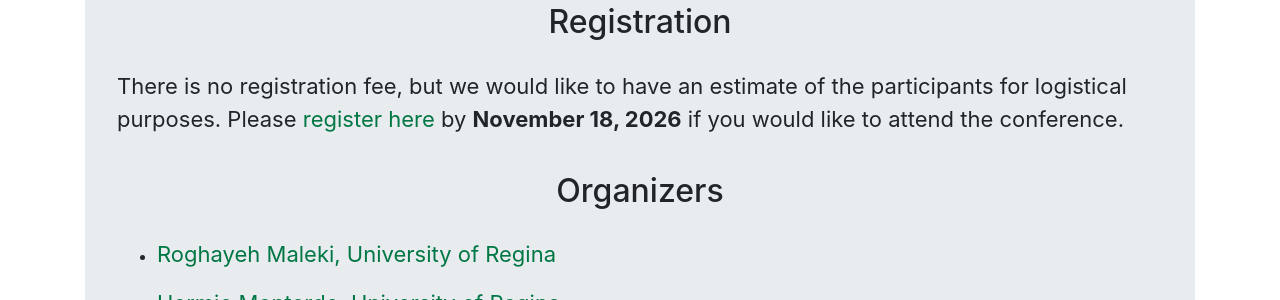
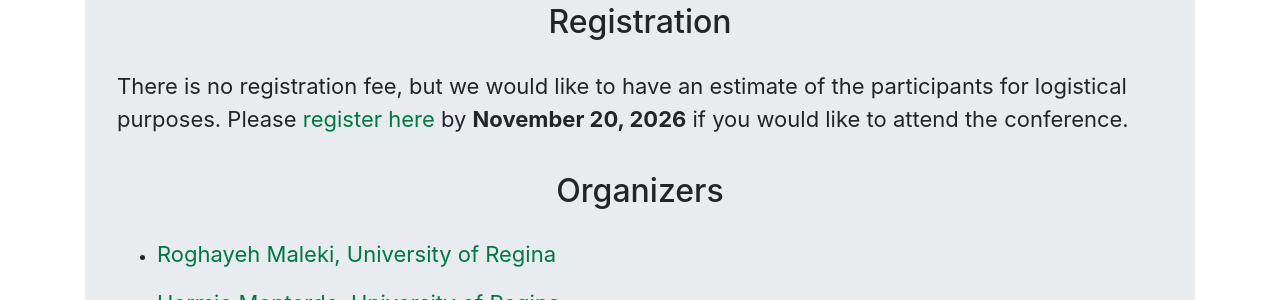
Before and after one commit to sarobidy19/Herman60, a Jekyll site: the page built from index.md, in a window 1280 px wide and 900 px high, scrolled down 1389 px. Shown: the part 154-454 px from the top of the window. Built offline with Jekyll 4.4.1, drawn with Linux system fonts in a browser that asks for light colours.

Commit message:
date updated

```diff
--- a/index.md
+++ b/index.md
@@ -185,7 +185,7 @@ p {
   <h2> Registration</h2>
   </div>
 
-  <p> There is no registration fee, but we would like to have an estimate of the participants for logistical purposes. Please <a href = "https://docs.google.com/forms/d/e/1FAIpQLScgZNVyOTRo5LZcub_GjRz7WowdnUuvQB-nAiVcBvtzheOiVA/viewform?usp=publish-editor"> register here </a> by <b> November 18, 2026</b> if you would like to attend the conference.</p>
+  <p> There is no registration fee, but we would like to have an estimate of the participants for logistical purposes. Please <a href = "https://docs.google.com/forms/d/e/1FAIpQLScgZNVyOTRo5LZcub_GjRz7WowdnUuvQB-nAiVcBvtzheOiVA/viewform?usp=publish-editor"> register here </a> by <b> November 20, 2026</b> if you would like to attend the conference.</p>
 
 
 <!--
```
